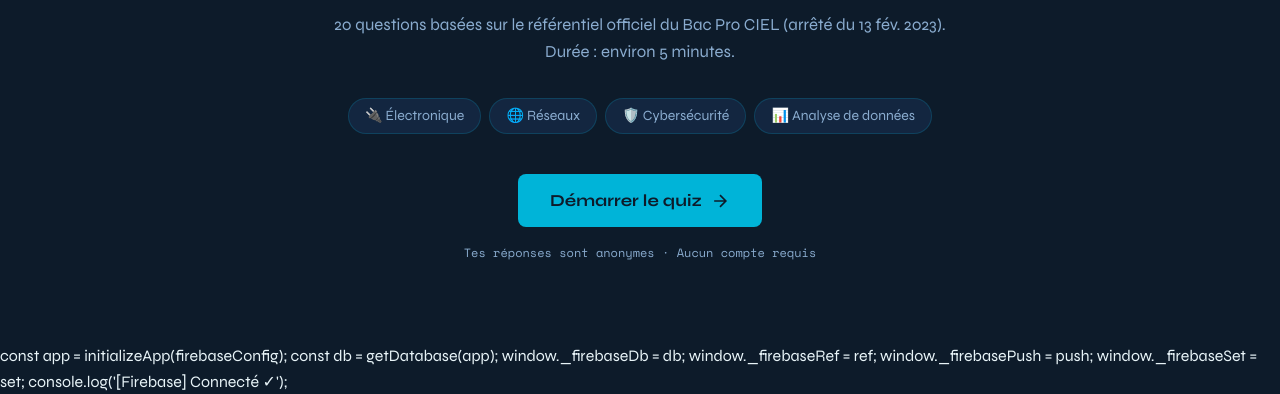
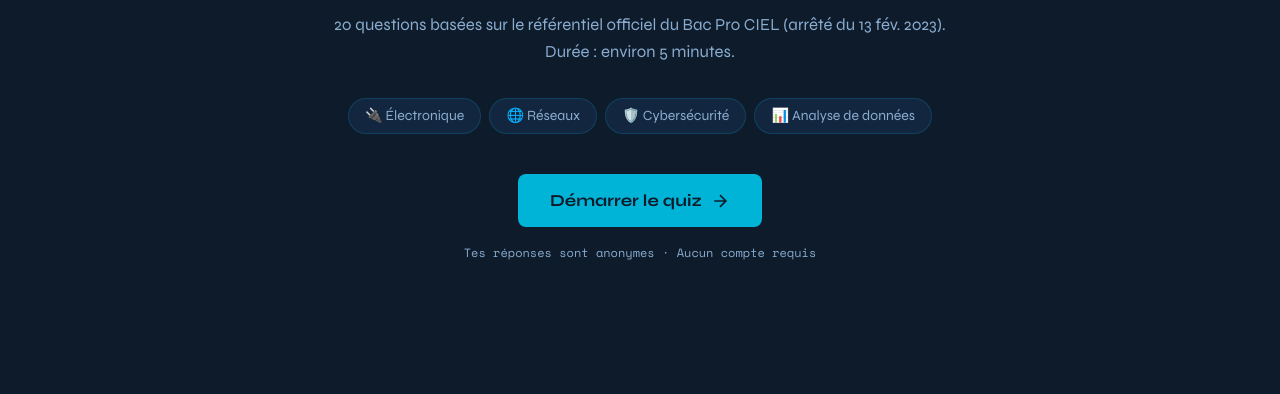
Before and after one commit to RenzVASA/bac-pro-ciel-jpo, a plain HTML site: page pages/quiz.html in a window 1280 px wide. Shown: the part 457-851 px from the top of the page. After the commit the page ends 800 px from the top, so only its background shows below. Drawn offline with nearby package versions, Linux system fonts and the light colour scheme.

Commit message:
Update quiz.html

```diff
--- a/pages/quiz.html
+++ b/pages/quiz.html
@@ -92,6 +92,7 @@
   import { initializeApp } from "https://www.gstatic.com/firebasejs/12.10.0/firebase-app.js";
   import { getDatabase, ref, push, set } from "https://www.gstatic.com/firebasejs/12.10.0/firebase-database.js";
 
+  // Configuration Firebase
   const firebaseConfig = {
     apiKey: "AIzaSyCDlUls7vQUiL1OzF3Y-ZJklrd-hOjrp8w",
     authDomain: "ciel-jpo-2026.firebaseapp.com",
@@ -102,19 +103,20 @@
     appId: "1:171327602979:web:24d66869c3e5a1b9928c96"
   };
 
-  const app = initializeApp(firebaseConfig);
-  const database = getDatabase(app);
-</script>
-
+  // Initialisation Firebase
   const app = initializeApp(firebaseConfig);
   const db = getDatabase(app);
+
+  // Rendre Firebase accessible globalement
   window._firebaseDb = db;
   window._firebaseRef = ref;
   window._firebasePush = push;
   window._firebaseSet = set;
+
   console.log('[Firebase] Connecté ✓');
 </script>
 
+<!-- Ensuite ton quiz.js -->
 <script src="../js/quiz.js"></script>
 </body>
 </html>
```
Lines whose indentation alone changed are shown as unchanged.
